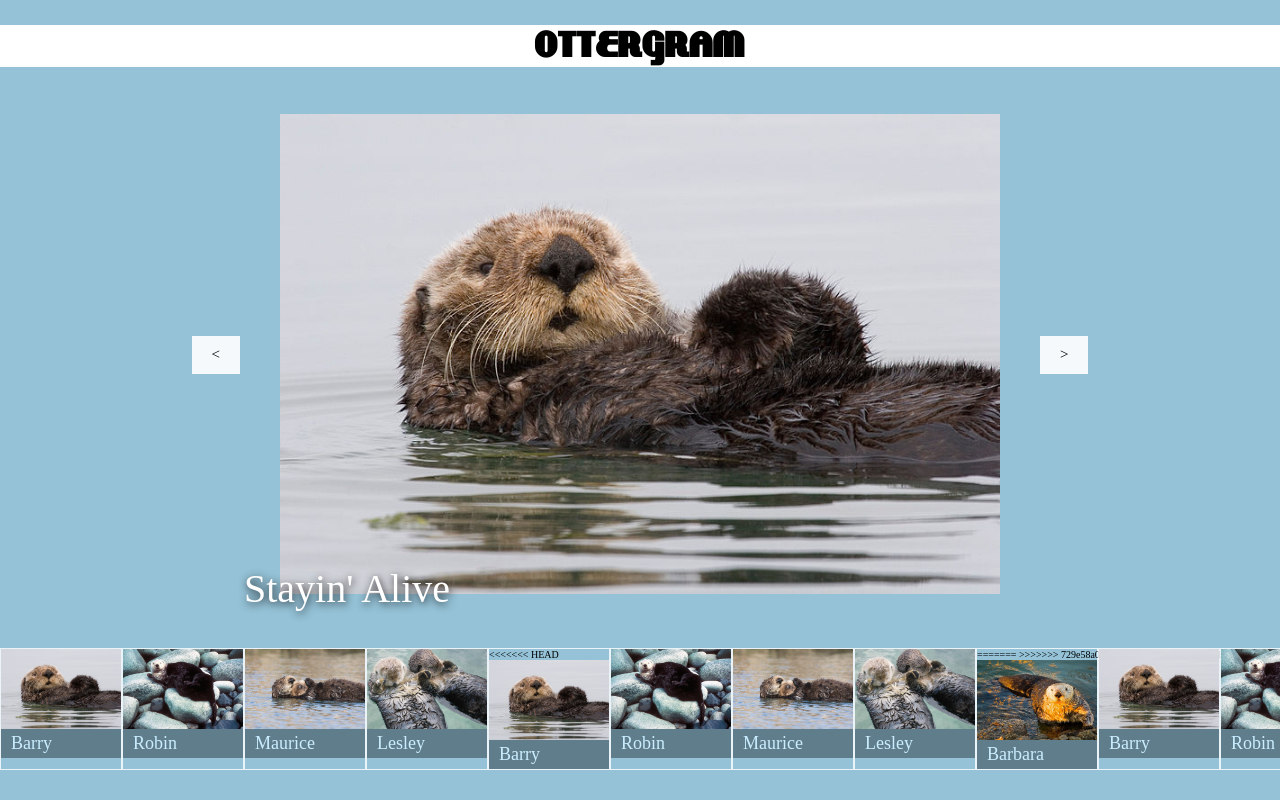
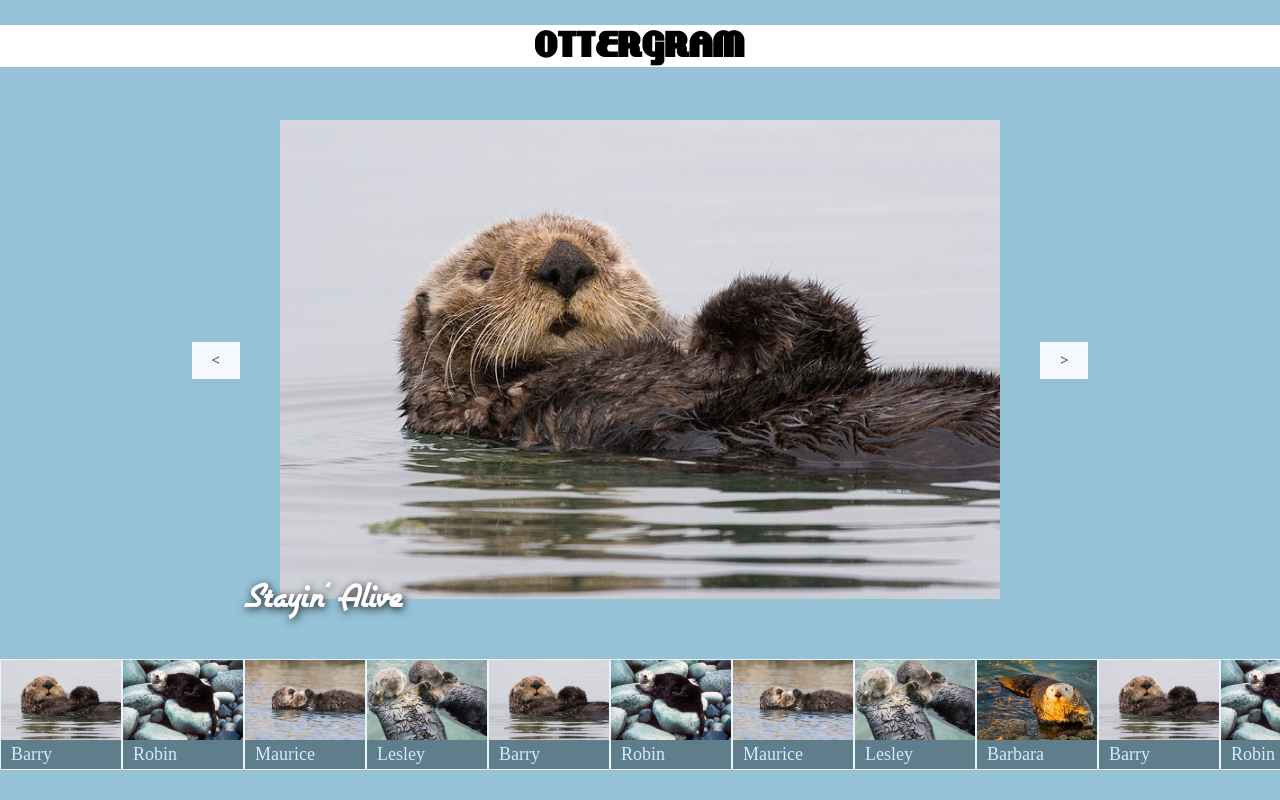
Before and after one commit to LisaHong/ottergram, a plain HTML site: page index.html in a window 1280 px wide. Drawn offline with nearby package versions, Linux system fonts and the light colour scheme.

Commit message:
Revert "First commit"
This reverts commit 423acb156c9d5d11a407922555efd22ff6105b48, reversing
changes made to ad9a62093ebb7869188d69f8796db44c52a47e4d.

```diff
--- a/index.html
+++ b/index.html
@@ -45,7 +45,6 @@
                 </a>
             </li>
             <li class="thumbnail-item">
-<<<<<<< HEAD
                 <a href="img/otter1.jpg" data-image-role="trigger" data-image-title="Stayin' Alive"
                     data-image-url="img/otter1.jpg">
                     <img class="thumbnail-image" src="img/otter1.jpg" alt="Barry the Otter">
@@ -74,8 +73,6 @@
                 </a>
             </li>
             <li class="thumbnail-item">
-=======
->>>>>>> 729e58a0b68127fecbb018555e01374d195b62e1
                 <a href="img/otter5.jpg" data-image-role="trigger" data-image-title="To Love Somebody"
                     data-image-url="img/otter5.jpg">
                     <img class="thumbnail-image" src="img/otter5.jpg" alt="Barbara the Otter">
--- a/stylesheets/styles.css
+++ b/stylesheets/styles.css
@@ -120,15 +120,10 @@ a {
     position: absolute;
     bottom: -16px;
     left: 4px;
-<<<<<<< HEAD
-=======
-
->>>>>>> 729e58a0b68127fecbb018555e01374d195b62e1
     font-family: airstreamregular;
     color: white;
     text-shadow: rgba(0, 0, 0, 0.9) 1px 2px 9px;
     font-size: 40px;
-<<<<<<< HEAD
 }
 
 .hidden-detail .detail-image-container {
@@ -151,6 +146,3 @@ a {
     padding: 10px 20px;
     cursor: pointer;
 }
-=======
-}
->>>>>>> 729e58a0b68127fecbb018555e01374d195b62e1
```
